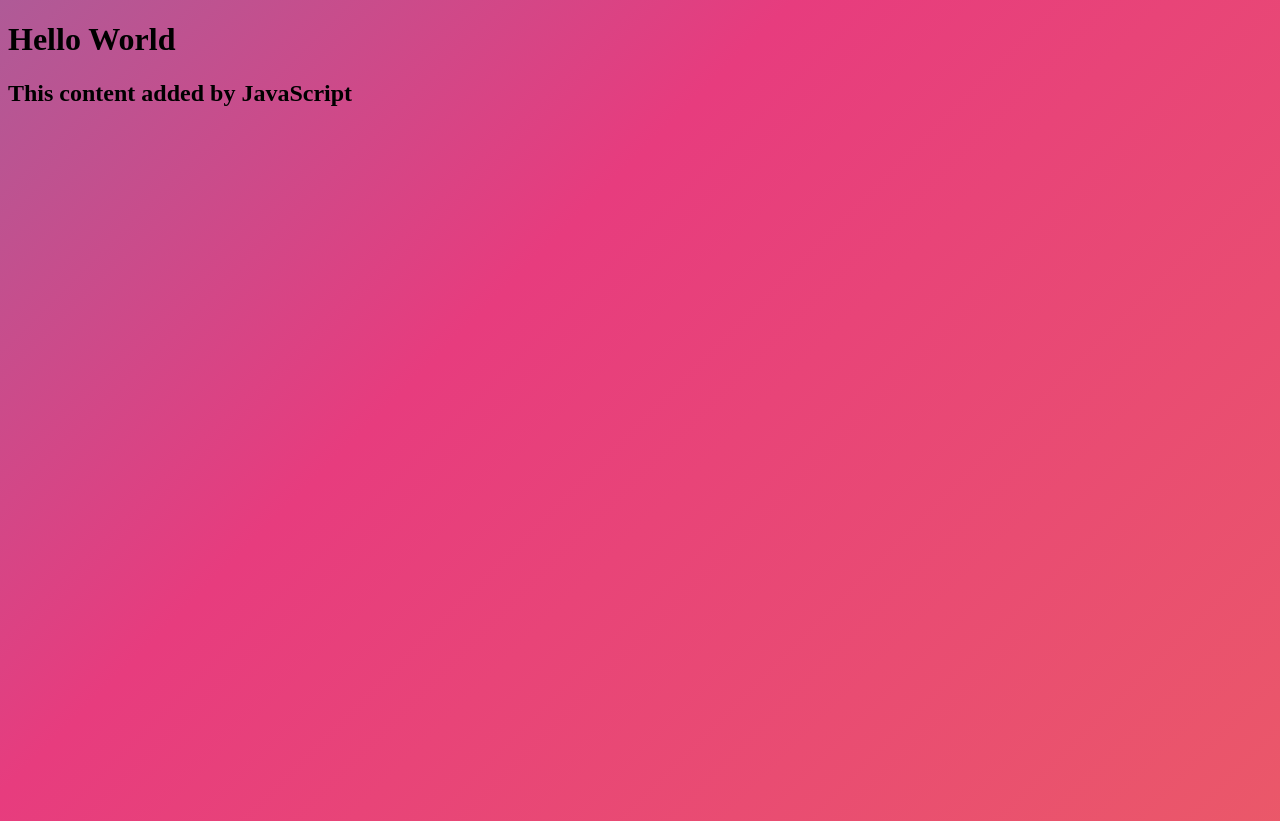
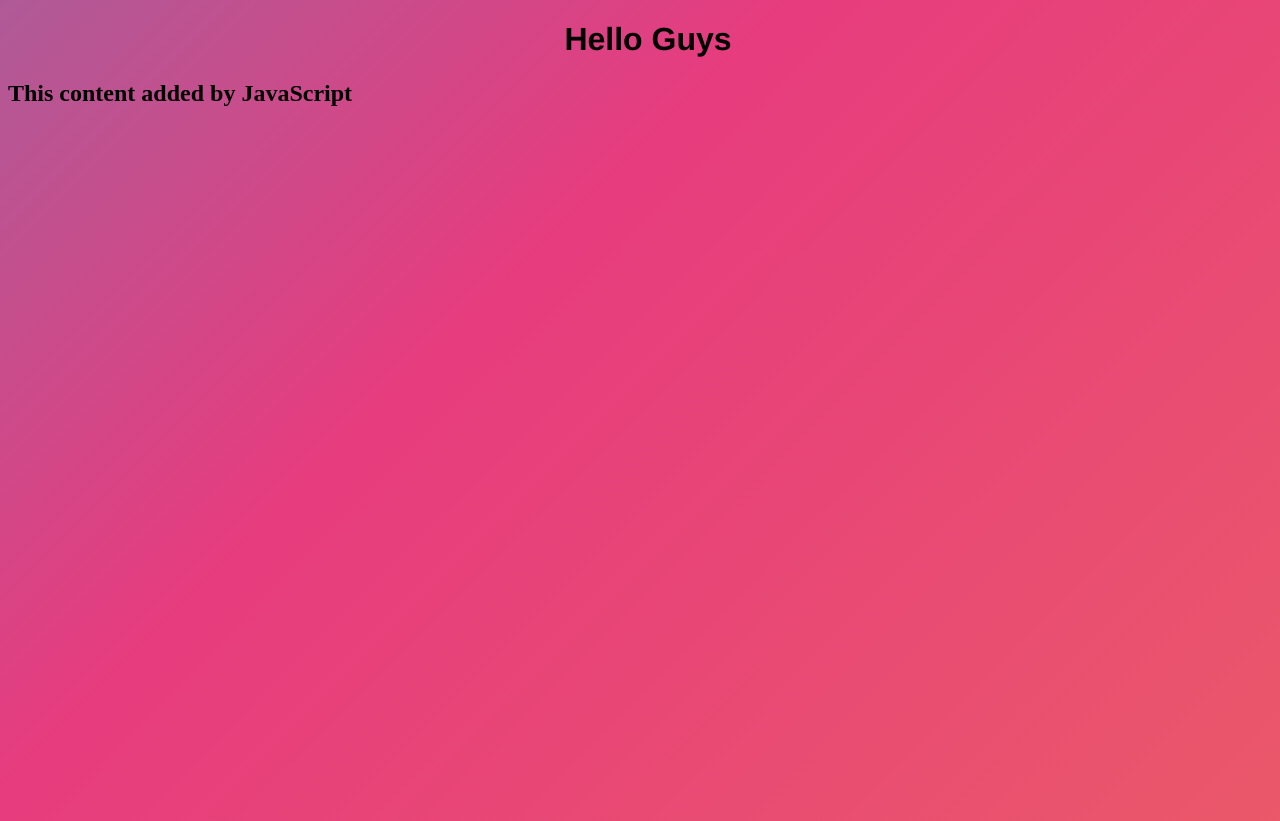
Before and after one commit to p3terkioko/my-project, a plain HTML site: page index.html in a window 1280 px wide. Drawn offline with Linux system fonts and the light colour scheme.

Commit message:
add style.css, connect to index.html

```diff
--- a/index.html
+++ b/index.html
@@ -11,7 +11,7 @@
 <title>My Personal Website</title>
 <body>
 
-   <h1>Hello World</h1>
+   <h1 id="pep">Hello Guys</h1>
    <script src="script.js"></script>
 </body>
 </html>
--- a/style.css
+++ b/style.css
@@ -20,3 +20,8 @@ html, body {
           background-position: 0% 50%;
       }
   }
+  #pep{
+      text-align: center;
+      font-family: 'Franklin Gothic Medium', 'Arial Narrow', Arial, sans-serif;
+
+  }
```
